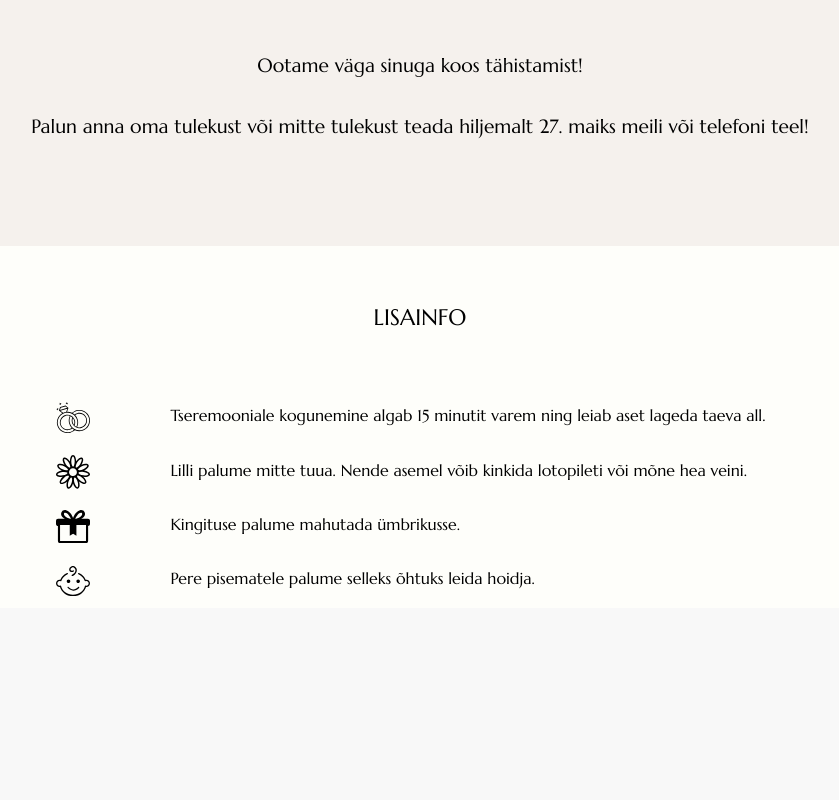
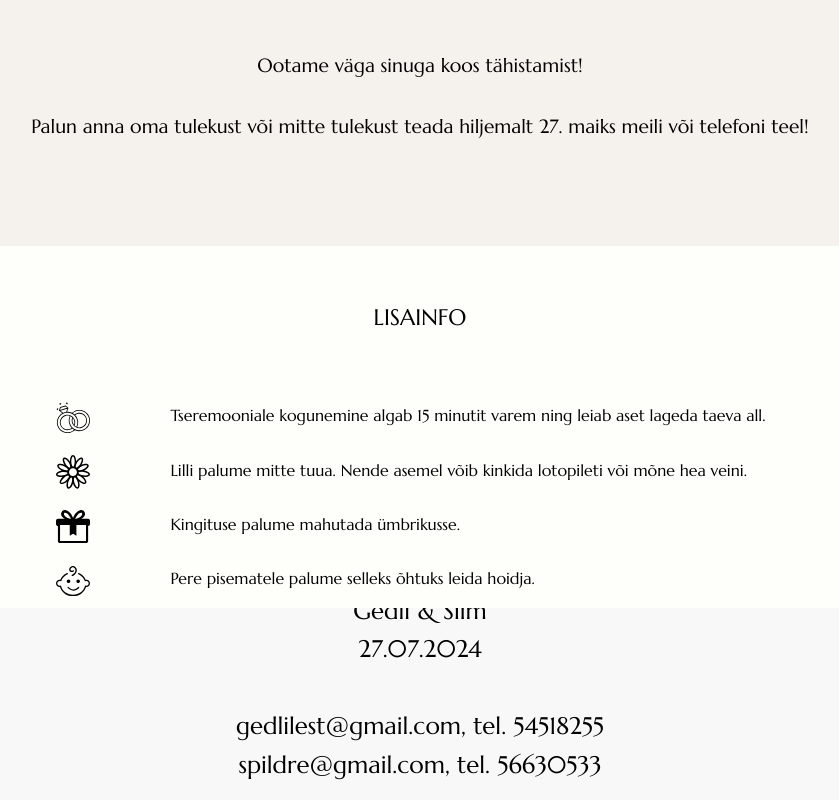
Before and after one commit to siimpildre/wedding-page, a Vue app: page / in a window 1280 px wide. Shown: the part 1679-2479 px from the top of the page, without its empty margins (220-1059 px from the left). Before the commit the page ends 2287 px from the top, so only its background shows below. Built offline with nearby package versions, Linux system fonts and the light colour scheme; a web font is replaced by a local one.

Commit message:
footer added

```diff
--- a/src/App.vue
+++ b/src/App.vue
@@ -4,6 +4,8 @@ import HelloWorld from './components/HelloWorld.vue'
 import TheTimeline from './components/TheTimeline.vue'
 import TheRsvp from './components/TheRsvp.vue'
 import TheExtra from './components/TheExtra.vue'
+import ByeQuest from './components/ByeQuest.vue'
+
 </script>
 
 <template>
@@ -21,8 +23,8 @@ import TheExtra from './components/TheExtra.vue'
       <div class="card abs">
         <TheTimeline />
       </div>
-      <div class="hands-pic">
-        <img src="./assets/pictures/Tezza-8603.jpg" alt="holding hands pic">
+      <div class="pic">
+        <img src="./assets/pictures/Tezza-8603.jpg" alt="holding hands pic" class="pic-hands">
       </div>
     </div>
 
@@ -37,6 +39,12 @@ import TheExtra from './components/TheExtra.vue'
     </div>
 
   </main>
+
+  <footer>
+    <div>
+      <ByeQuest />
+    </div>
+  </footer>
 </template>
 
 <style scoped>
@@ -89,17 +97,31 @@ import TheExtra from './components/TheExtra.vue'
 img  {
   width: 100%;
 }
-.hands-pic {
+.pic {
   display: flex;
   justify-content: center;
   background-color: rgba(254, 254, 250, 1);
 }
 
+.pic2 {
+  display: flex;
+  justify-content: end;
+  background-color: rgba(245, 241, 237, 1);
+}
+
 @media (min-width: 1024px) {
 
-  img {
+  .pic-hands {
     width: 40%;
     border-top-right-radius: 50rem;
+    border-top-left-radius: 50rem;
+    position: relative;
+    z-index: 2;
+  }
+
+  .pic-house {
+    width: 40%;
+    border-bottom-left-radius: 50rem;
     border-top-left-radius: 50rem;
     position: relative;
     z-index: 2;
@@ -131,8 +153,11 @@ img  {
   }
 
   .abs {
+    width: 100%;
+  }
 
-    width: 100%;
+  .no-padding {
+    padding-right: 0;
   }
 
 }
--- /dev/null
+++ b/src/components/ByeQuest.vue
@@ -0,0 +1,56 @@
+<script setup>
+</script>
+
+<template>
+  <div class="greetings">
+    <h3>
+      Gedli & Siim
+      <br>
+      27.07.2024
+      <br>
+      <br>
+      gedlilest@gmail.com, tel. 54518255
+      <br>
+      spildre@gmail.com, tel. 56630533
+    </h3>
+  </div>
+</template>
+
+<style scoped>
+h1 {
+  font-weight: 500;
+  font-size: 2.5rem;
+  position: relative;
+  top: 1rem;
+}
+
+h3 {
+  font-size: 1rem;
+  position: relative;
+  top: -0.5rem;
+}
+
+.greetings h1,
+.greetings h3 {
+  text-align: center;
+}
+
+@media (min-width: 1024px) {
+  h1 {
+  font-weight: 500;
+  font-size: 4rem;
+  top: 1rem
+}
+
+h3 {
+  font-size: 1.5rem;
+  position: relative;
+  top: -1rem;
+}
+  .greetings h1,
+
+  .greetings h3 {
+    text-align: center;
+  }
+}
+</style>
--- a/src/components/WelcomeItem.vue
+++ b/src/components/WelcomeItem.vue
@@ -41,6 +41,7 @@ h3 {
   font-weight: 500;
   margin-bottom: 0.4rem;
   color: var(--color-heading);
+  justify-content: center;
 }
 
 @media (min-width: 1024px) {
```
Also changed, not shown: src/assets/pictures/sorwespa_maja.jpg (added), 1 other file (tests, documents, lock files or other folders).
